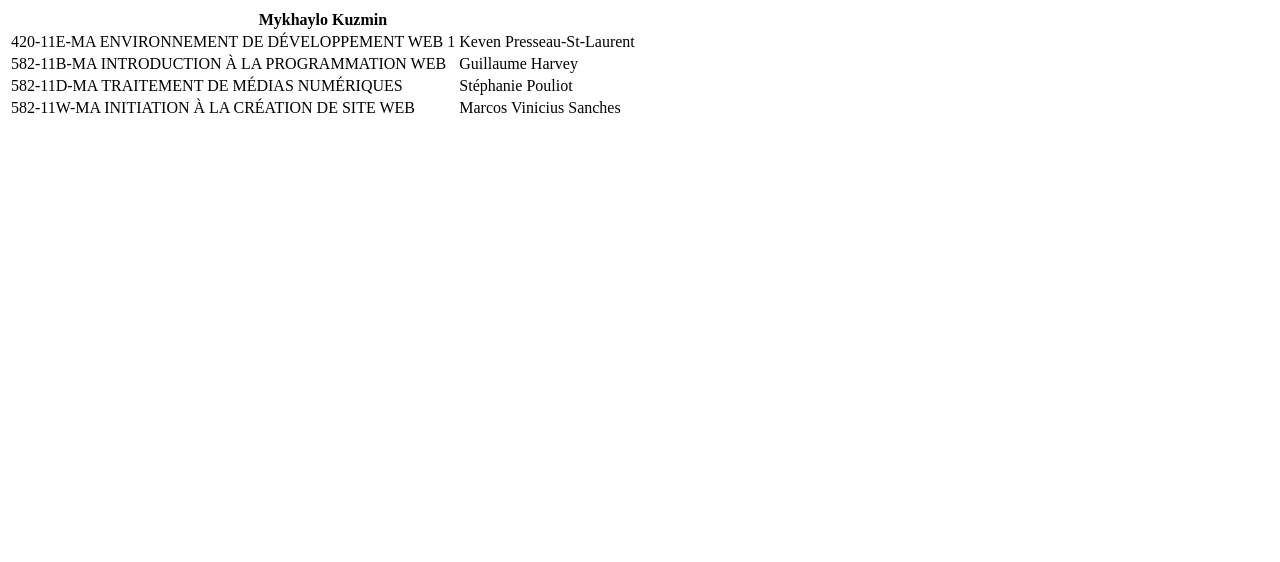
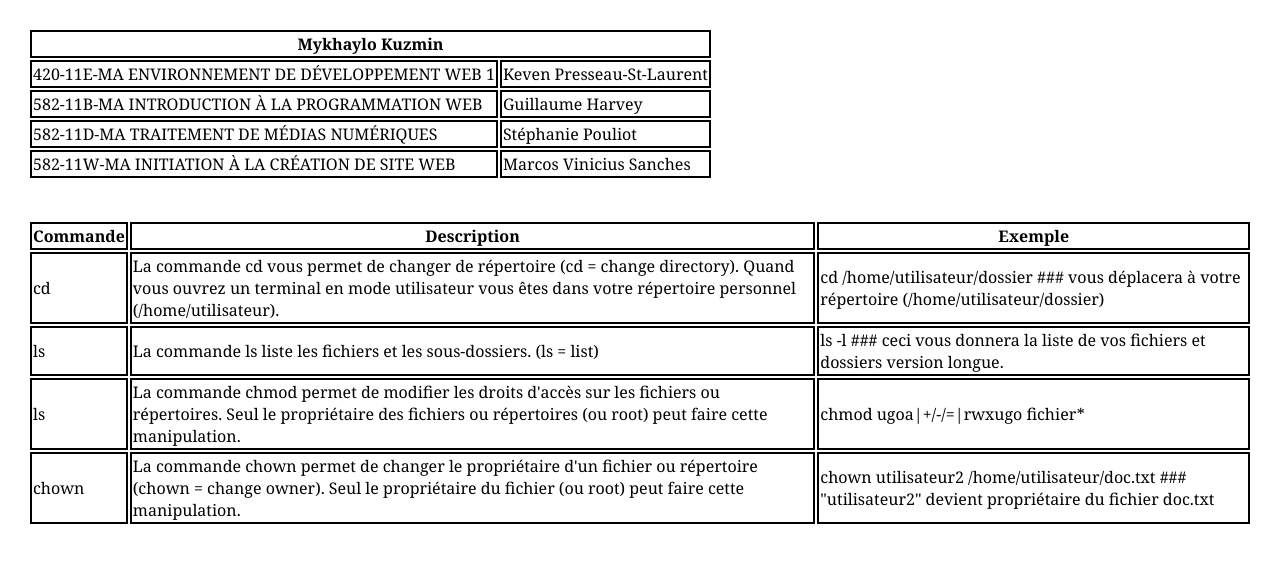
Before and after one commit to Raritetnik/travail_pratique_2, a plain HTML site: page index.html in a window 1280 px wide. Drawn offline with Linux system fonts and the light colour scheme.

Commit message:
Ajout de tableau avec les information sur les commandes Linux

```diff
--- a/index.html
+++ b/index.html
@@ -1,9 +1,23 @@
+<!--
+    Site des informations prises:
+    https://doc.ubuntu-fr.org/tutoriel/console_commandes_de_base
+
+-->
 <!DOCTYPE html>
 <html lang="en">
 <head>
     <meta charset="UTF-8">
     <meta http-equiv="X-UA-Compatible" content="IE=edge">
     <meta name="viewport" content="width=device-width, initial-scale=1.0">
+    <style>
+        td, th, tr {
+            border: 2px solid black;
+        }
+        table {
+            padding: 20px;
+            font-family: Georgia, 'Times New Roman', Times, serif;
+        }
+    </style>
     <title>Document</title>
 </head>
 <body>
@@ -28,5 +42,33 @@
             <td>Marcos Vinicius Sanches</td>
         </tr>
     </table>
+
+    <table>
+        <tr>
+            <th>Commande</th>
+            <th>Description</th>
+            <th>Exemple</th>
+        </tr>
+        <tr>
+            <td>cd</td>
+            <td>La commande cd vous permet de changer de répertoire (cd = change directory). Quand vous ouvrez un terminal en mode utilisateur vous êtes dans votre répertoire personnel (/home/utilisateur).</td>
+            <td>cd /home/utilisateur/dossier      ### vous déplacera à votre répertoire (/home/utilisateur/dossier)</td>
+        </tr>
+        <tr>
+            <td>ls</td>
+            <td>La commande ls liste les fichiers et les sous-dossiers. (ls = list)</td>
+            <td>ls -l ### ceci vous donnera la liste de vos fichiers et dossiers version longue.</td>
+        </tr>
+        <tr>
+            <td>ls</td>
+            <td>La commande chmod permet de modifier les droits d'accès sur les fichiers ou répertoires. Seul le propriétaire des fichiers ou répertoires (ou root) peut faire cette manipulation.</td>
+            <td>chmod ugoa|+/-/=|rwxugo fichier*</td>
+        </tr>
+        <tr>
+            <td>chown</td>
+            <td>La commande chown permet de changer le propriétaire d'un fichier ou répertoire (chown = change owner). Seul le propriétaire du fichier (ou root) peut faire cette manipulation.</td>
+            <td>chown utilisateur2 /home/utilisateur/doc.txt  ### "utilisateur2" devient propriétaire du fichier doc.txt</td>
+        </tr>
+    </table>
 </body>
 </html>
```
